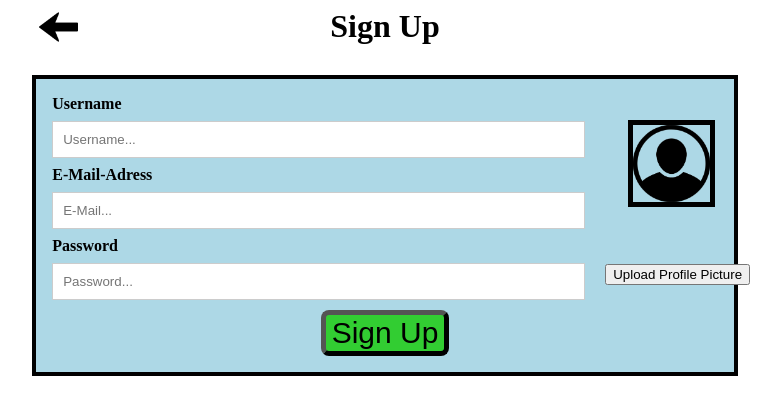
After one commit to masskro0/Torture-My-Plant, a PHP site: page /signup.html in a window 1280 px wide. The commit adds this page. Shown: the top 415 px of the page, without its empty margins (255-1036 px from the left). Run offline with PHP 8.4, Linux system fonts and the light colour scheme.

Commit message:
Sign Up Seite Grundgerüst. HTML & CSS

```diff
--- a/index.html
+++ b/index.html
@@ -1,4 +1,4 @@
-    <!doctype html>
+<!doctype html>
 <html>
   <head>
     <meta charset="utf-8" />
@@ -13,7 +13,7 @@
                 <ul>
                     <li ><a class="frontpagetext" href="">Torture My Plant</a></li>
                     <li class="right"><a href="#" onclick="document.getElementById('id01').style.display='block'">Login</a></li>
-                    <li class="right"x><a href="#">Create Account</a></li>
+                    <li class="right"x><a href="signup.html">Create Account</a></li>
                 </ul>
             </nav>
         </div>
@@ -25,7 +25,7 @@
         <img class="pflanze" src="img/pflanze.jpg" width=30%>
         <img class="linkerpfeil" src="img/linkerpfeil.png" width=10%>
         <img class="rechterpfeil" src="img/rechterpfeil.png" width=10%>
-        <button class="accept">I want this one!</button>
+        <button class="accept" onclick="document.getElementById('id01').style.display='block'">I want this one!</button>
     </div>
 
 
--- /dev/null
+++ b/signup.html
@@ -0,0 +1,46 @@
+<!doctype html>
+<html>
+  <head>
+    <meta charset="utf-8" />
+    <meta name="viewport" content="width=device-width, initial-scale=1.0">
+    <title>Torture some plants. It's up to you how.</title>
+    <link rel="stylesheet" type="text/css" href="styles/signup.css">
+  </head>
+
+    <body>
+
+        <img class="linkerpfeil" src="img/linkerpfeil.png" width=10%>
+
+        <p class="Header">Sign Up</p>
+
+        <div class="screen">
+
+        <form action="/action_page.php">
+            <div class="container">
+            <img class="profilepic" src="img/profilepic.png" width=8%>
+
+            <input type="button" class="uploadbutton" value="Upload Profile Picture" onclick="document.getElementById('file').click();">
+            <input type="file" style="display:none;" name="myfile" id="file"/>
+
+            <label for="uname"><b>Username</b></label>
+            <input type="text" placeholder="Username..." name="uname" required>
+            <label for="email"><b>E-Mail-Adress</b></label>
+            <input type="text" placeholder="E-Mail..." name="email" required>
+            <label for="psw"><b>Password</b></label>
+            <input type="password" placeholder="Password..." name="psw" required>
+
+            <button class="accept signupbutton" type="submit">Sign Up</button>
+
+
+            </div>
+
+        </form>
+
+        </div>
+
+
+
+
+    </body>
+
+</html>
--- a/styles/index.css
+++ b/styles/index.css
@@ -1,3 +1,9 @@
+body{
+    margin-left: 10%;
+    margin-right: 10%;
+}
+
+
 .wrapper{
 }
 
--- /dev/null
+++ b/styles/signup.css
@@ -0,0 +1,71 @@
+body{
+    margin-left: 10%;
+    margin-right: 10%;
+}
+
+.linkerpfeil{
+  position: absolute;
+  left: 23%;
+  width: 3%;
+  margin-bottom: 10px;
+}
+
+.Header{
+    position: relative;
+    font-size: 32px;
+    margin-top: 0px;
+    margin-bottom: 30px;
+    padding: 0px;
+    font-weight: bold;
+    text-align: center;
+}
+
+.screen{
+    background-color: lightblue;
+    max-width: 65%;
+    margin-left: auto;
+    margin-right: auto;
+    padding: 16px;
+    border: 4px solid black;
+}
+
+input{
+    position: relative;
+    display: block;
+
+
+}
+
+.profilepic{
+    position: absolute;
+    left: 69%;
+    top: 15%;
+    width: 6%;
+    border: 5px solid black;
+}
+
+.uploadbutton{
+    position: absolute;
+    left:67.2%;
+    top: 33%;
+}
+
+input[type=text], input[type=password] {
+  width: 80%;
+  padding: 10px 10px;
+  margin: 8px 0;
+  border: 1px solid #ccc;
+  box-sizing: border-box;
+}
+
+.accept{
+     position: relative;
+    display: block;
+    margin-left: auto;
+    margin-right: auto;
+    margin-top: 10px;
+    font-size: 30px;
+    background-color: limegreen;
+    border-radius: 8px;
+    border-width: thick;
+}
```
Also changed, not shown: createaccount.html (deleted, +0 -58 lines), styles/login.css (deleted, +0 -127 lines), img/profilepic.png (added), 2 other files.
